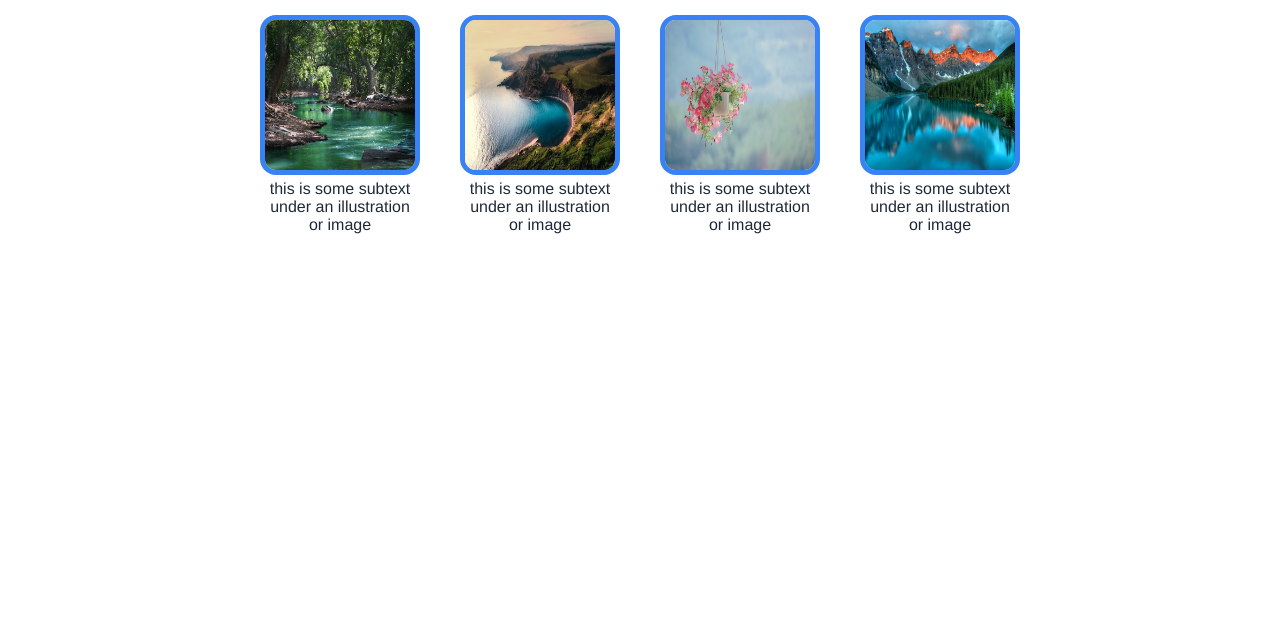
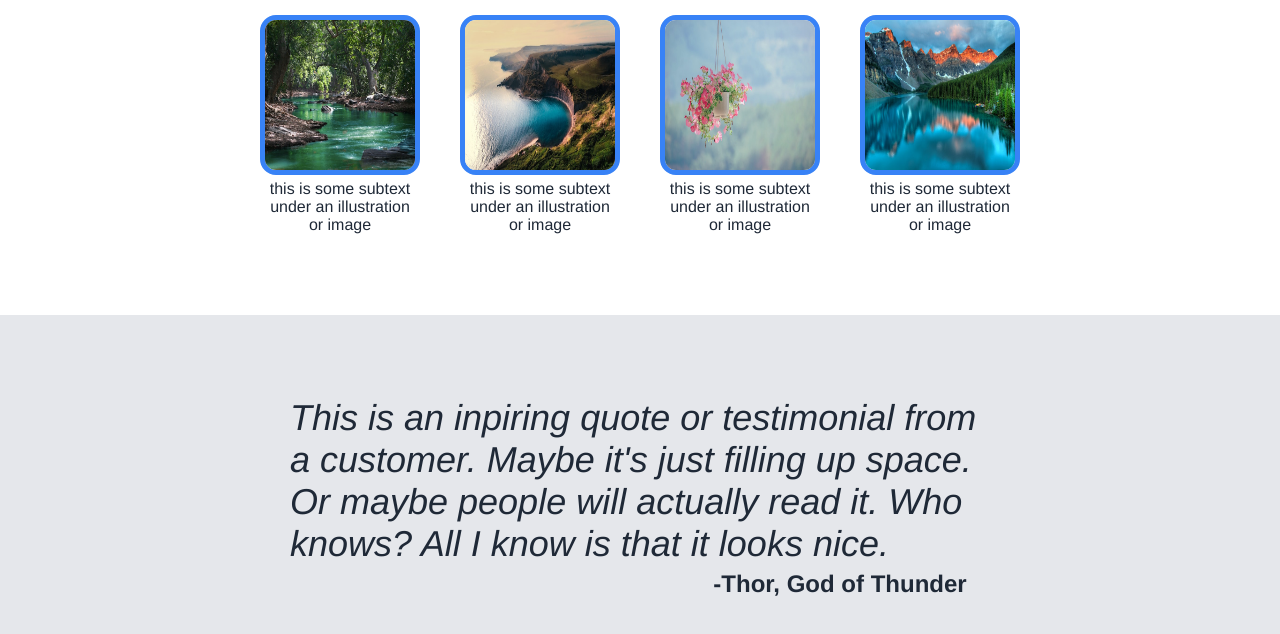
Before and after one commit to Snowycodes/Landing-Page-Project, a plain HTML site: page index.html in a window 1280 px wide. Shown: the part 731-1365 px from the top of the page. Before the commit the page ends 1206 px from the top, so only its background shows below. Drawn offline with Linux system fonts and the light colour scheme.

Commit message:
Added the 3rd element , the quote section

```diff
--- a/index.html
+++ b/index.html
@@ -59,6 +59,15 @@
         </div>
 
     </div>
+    <div class="quote-section">
+        <p class="quote">This is an inpiring quote or testimonial from a customer.
+            Maybe it's just filling up space. Or maybe people will actually read it.
+            Who knows? All I know is that it looks nice.
+        </p>
+
+    </div>
+    <p class="quoted-person">-Thor, God of Thunder</p>
+
 
 </body>
 
--- a/style.css
+++ b/style.css
@@ -1,5 +1,5 @@
 * {
-    /* border: solid salmon 2px; */
+    /* border: solid red 2px; */
     font-family: 'Franklin Gothic Medium', 'Arial Narrow', Arial, sans-serif;
 }
 
@@ -81,7 +81,7 @@ a,
     display: flex;
     justify-content: center;
     gap: 40px;
-    height: 460px;
+    height: 300px;
 }
 
 .prettypic {
@@ -107,7 +107,6 @@ a,
     margin: 0 0 0 5px;
     padding: 0;
     color: #1F2937;
-
 }
 
 .pic-row-1,
@@ -120,3 +119,38 @@ a,
     text-align: center;
 
 }
+
+
+.quote-section {
+    display: flex;
+    background-color: #E5E7EB;
+    align-items: center;
+    flex-direction: column;
+    height: 250px;
+    justify-content: end;
+
+
+}
+
+.quote {
+
+    width: 700px;
+    color: #1F2937;
+    font-size: 36px;
+    font-style: italic;
+    margin: 0;
+
+
+}
+
+.quoted-person {
+    display: flex;
+    justify-content: center;
+    margin: 0;
+    padding: 5px 0 50px 400px;
+    background-color: #E5E7EB;
+    font-size: 24px;
+    color: #1F2937;
+    font-weight: 1000;
+
+}
```
Lines whose indentation alone changed are shown as unchanged.
